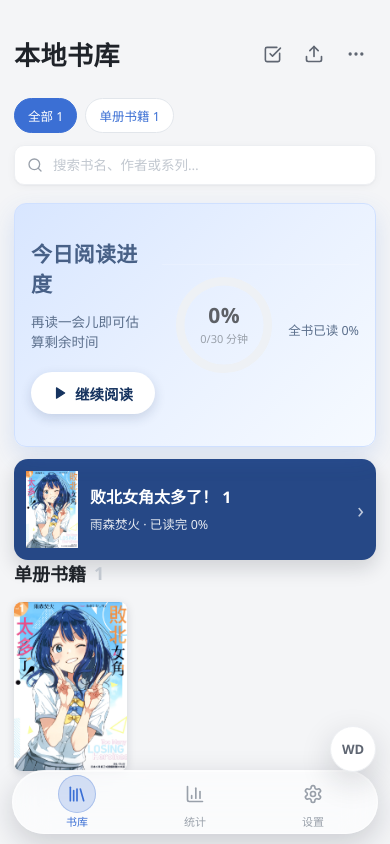
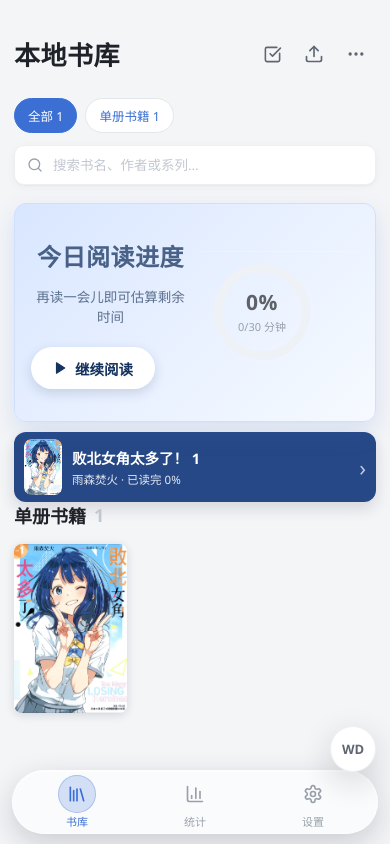
Before and after one commit to S1nguLArityyyy/dsh-reader-mobile, a React (Vite) app: page / in a window 390 px wide. Built offline with nearby package versions, Linux system fonts and the light colour scheme; what @capacitor/core would draw is missing.

Commit message:
v0.4.2：今日阅读卡标题放大到 24px、圆环占一半（两列等宽）、删掉全书已读；接着读横幅变瘦（封面 38px 圆角、字号收紧），点击改为进书籍详情页

```diff
--- a/package.json
+++ b/package.json
@@ -1,7 +1,7 @@
 {
   "name": "dsh-reader-mobile",
   "productName": "Dsh Reader",
-  "version": "0.4.1",
+  "version": "0.4.2",
   "private": true,
   "description": "Dsh Reader 手机端（安卓 APK，Capacitor）",
   "type": "module",
--- a/src/pages/LibraryPage.tsx
+++ b/src/pages/LibraryPage.tsx
@@ -410,7 +410,6 @@ export function LibraryPage() {
                     {todayMinutes}/{goalMinutes} 分钟
                   </div>
                 </ProgressRing>
-                <div className="today-goal-sub">全书已读 {percentText(bookProgress)}%</div>
               </div>
             </div>
 
@@ -419,7 +418,7 @@ export function LibraryPage() {
               <button
                 className="continue-banner"
                 style={{ background: bookAccentColor(continueBook) ?? 'var(--primary)' }}
-                onClick={() => void openReader(continueBook.id)}
+                onClick={() => openDetail(continueBook.id)}
               >
                 <span className="continue-cover">
                   <BookCover book={continueBook} />
--- a/src/styles/app.css
+++ b/src/styles/app.css
@@ -2640,7 +2640,8 @@
     /* 用 grid 的 1fr + auto，别用 flex：flex 在窄屏上会把文字那列挤到几十 px，
        文字就变成"一个字一行"的竖排（踩过） */
     display: grid;
-    grid-template-columns: minmax(0, 1fr) auto;
+    /* 圆环占一半：两列等宽（文字列不再被圆环挤压） */
+    grid-template-columns: minmax(0, 1fr) minmax(0, 1fr);
     align-items: center;
     gap: 10px;
     min-height: 186px;
@@ -2652,13 +2653,15 @@
 
   .today-info {
     min-width: 0;
+    text-align: center;
   }
 
   .today-label {
-    font-size: 21px;
+    font-size: 24px;
     font-weight: 700;
     color: #16335f;
-    letter-spacing: 0.3px;
+    letter-spacing: 0.5px;
+    white-space: nowrap;
   }
 
   .today-sub {
@@ -2689,6 +2692,7 @@
     display: flex;
     flex-direction: column;
     align-items: center;
+    justify-content: center;
   }
 
   .today-card .today-goal-sub {
@@ -2697,20 +2701,20 @@
     color: #5b6f8c;
   }
 
-  /* ---------- 接着读横幅：底色取自封面，白字 ---------- */
+  /* ---------- 接着读横幅：底色取自封面，白字，瘦一点 ---------- */
   .continue-banner {
     display: flex;
     align-items: center;
-    gap: 12px;
+    gap: 10px;
     width: 100%;
-    margin-top: 12px;
-    padding: 12px;
+    margin-top: 10px;
+    padding: 7px 10px;
     border: none;
-    border-radius: 14px;
+    border-radius: 12px;
     color: #fff;
     font-family: inherit;
     text-align: left;
-    box-shadow: 0 8px 20px rgba(16, 24, 40, 0.16);
+    box-shadow: 0 6px 16px rgba(16, 24, 40, 0.14);
     -webkit-tap-highlight-color: transparent;
   }
 
@@ -2720,7 +2724,16 @@
 
   .continue-cover {
     flex: 0 0 auto;
-    width: 52px;
+    width: 38px;
+    /* 封面圆角：BookCover 内部是图片/div，包裹层负责裁圆角 */
+    border-radius: 7px;
+    overflow: hidden;
+    line-height: 0;
+  }
+
+  .continue-cover img,
+  .continue-cover > * {
+    border-radius: 7px;
   }
 
   .continue-main {
@@ -2728,11 +2741,11 @@
     min-width: 0;
     display: flex;
     flex-direction: column;
-    gap: 4px;
+    gap: 2px;
   }
 
   .continue-title {
-    font-size: 16px;
+    font-size: 14.5px;
     font-weight: 700;
     overflow: hidden;
     text-overflow: ellipsis;
@@ -2740,7 +2753,7 @@
   }
 
   .continue-sub {
-    font-size: 12.5px;
+    font-size: 11.5px;
     opacity: 0.88;
   }
 
```
Also changed, not shown: 2 other files (tests, documents, lock files or other folders).
